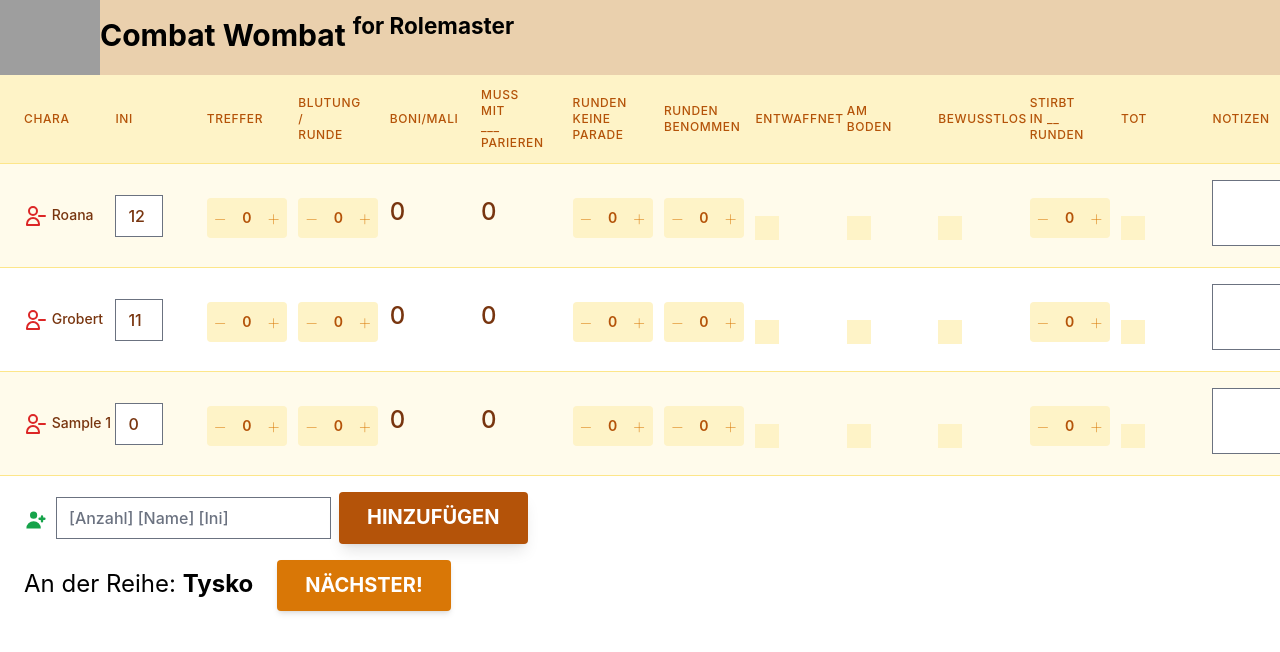
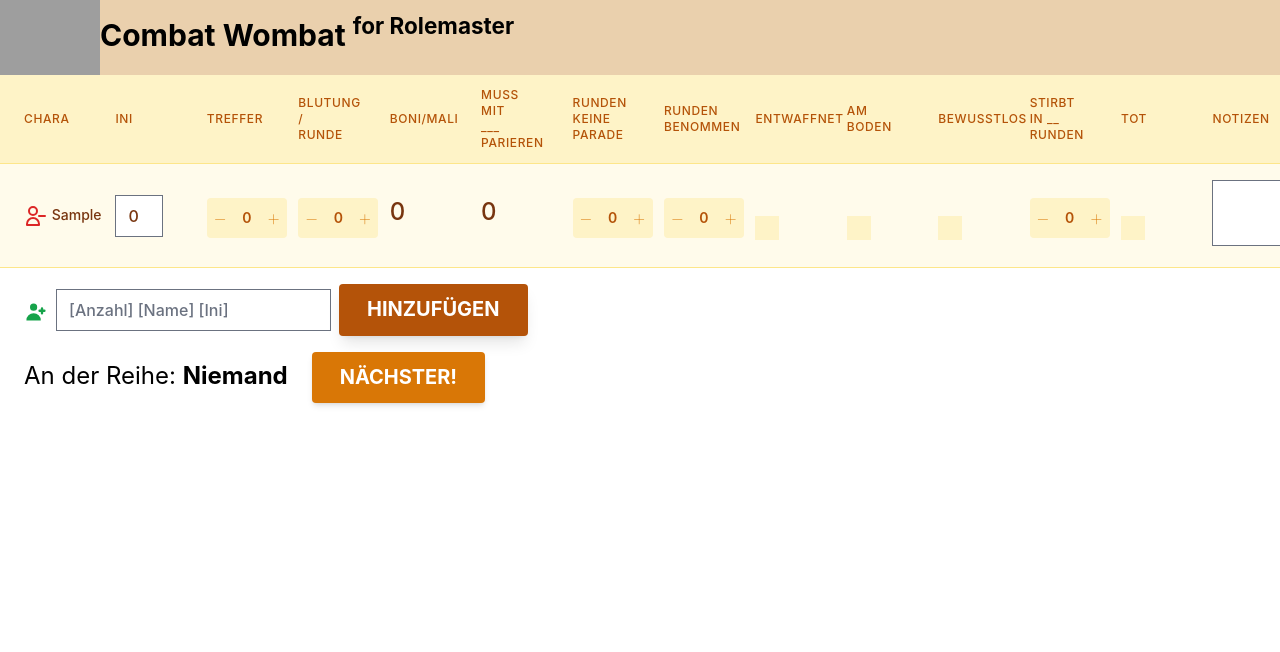
Before and after one commit to schmengler/combat-wombat, a React (Vite) app: page / in a window 1280 px wide. Both pictures are taken after typing "Sample" into the empty fields and a click on the button "HINZUFÜGEN". Shown: the top 652 px of the page. Built offline with nearby package versions, Linux system fonts and the light colour scheme; grey boxes are pictures that could not be loaded.

Commit message:
Rotate current id

```diff
--- a/index.html
+++ b/index.html
@@ -6,6 +6,7 @@
     <meta name="viewport" content="width=device-width, initial-scale=1.0" />
     <title>Combat Wombat</title>
   </head>
+  <!--TODO: manifest for offline mode -->
   <body>
     <div id="root"></div>
     <script type="module" src="/src/main.tsx"></script>
--- a/src/Actions.tsx
+++ b/src/Actions.tsx
@@ -1,9 +1,34 @@
-function Actions() {
-    return (
+import {Character} from "./Model/Character";
+
+function Actions({characters, currentId, setCurrentId}) {
+
+    function getCurrent(): Character|null
+    {
+        if (currentId == null && characters.length > 0) {
+            return new Character("Niemand", 0);
+        } else {
+            return characters.find((c: Character) => c.id == currentId) || null;
+        }
+    }
+
+    function next() {
+        if (characters.length == 0) {
+            return;
+        }
+        const currentIndex: number = characters.findIndex((c: Character) => c.id == currentId);
+        const nextIndex: number = (currentIndex + 1) % characters.length;
+        setCurrentId(characters[nextIndex].id);
+    }
+
+    const current: Character|null = getCurrent();
+
+    return current && (
         <div className={"container mx-auto"}>
-            <span className={"text-2xl px-6"}>An der Reihe: <span className={"font-bold"}>Tysko</span></span>
+            <span className={"text-2xl px-6"}>An der Reihe: <span className={"font-bold"}>{current.name}</span></span>
             <button type="button"
-                    className="inline-block px-7 py-3 bg-amber-600 text-white font-bold text-xl leading-snug uppercase rounded shadow-md hover:bg-amber-700 hover:shadow-lg focus:bg-amber-700 focus:shadow-lg focus:outline-none focus:ring-0 active:bg-amber-800 active:shadow-lg transition duration-150 ease-in-out">
+                    className="inline-block px-7 py-3 bg-amber-600 text-white font-bold text-xl leading-snug uppercase rounded shadow-md hover:bg-amber-700 hover:shadow-lg focus:bg-amber-700 focus:shadow-lg focus:outline-none focus:ring-0 active:bg-amber-800 active:shadow-lg transition duration-150 ease-in-out"
+                    onClick={next}
+            >
                 Nächster!
             </button>
         </div>
--- a/src/App.tsx
+++ b/src/App.tsx
@@ -1,7 +1,10 @@
 import Table from './Table';
 import Actions from './Actions'
+import {useState} from "react";
 
 function App() {
+    const [currentId, setCurrentId] = useState(null);
+    const [characters, setCharacters] = useState([])
 
     return (
         <div className="App">
@@ -11,8 +14,8 @@
                     Combat Wombat <sup>for Rolemaster</sup>
                 </h1>
             </header>
-            <Table/>
-            <Actions />
+            <Table characters={characters} setCharacters={setCharacters} currentId={currentId}/>
+            <Actions characters={characters} currentId={currentId} setCurrentId={setCurrentId}/>
         </div>
     )
 }
--- a/src/Form/Add.tsx
+++ b/src/Form/Add.tsx
@@ -16,7 +16,7 @@
         const count: number = Number.parseInt(matches[1]) || 1;
         const name: string = matches[2];
         const ini: number = Number.parseInt(matches[3]) || 0;
-        const added : Character[] = Array.from({length: count}, (x, i) => new Character(name + ' ' + (i + 1), ini));
+        const added : Character[] = Array.from({length: count}, (x, i) => new Character(name + (count > 1 ? ' ' + (i + 1) : ''), ini));
         setCharacters((prev: Character[]) => [...prev, ...added]);
         inputElement.value = '';
     }
--- a/src/Table.tsx
+++ b/src/Table.tsx
@@ -1,29 +1,16 @@
-import Counter from "./Form/Counter"
-import MultiCounter from "./Form/MultiCounter";
-import Checkbox from "./Form/Checkbox"
-import Text from "./Form/Text"
-import Remove from "./Form/Remove"
 import Add from "./Form/Add"
 import {Character} from "./Model/Character";
-import {useState} from "react";
-import {Modifier} from "./Model/Modifier";
-import {WoundType} from "./Model/WoundType";
 import CharacterRow from "./Form/CharacterRow";
-import SortCharacters from "./Form/SortCharacters";
 
 
-function Table() {
-
-    const [characters, setCharacters] = useState([new Character("Grobert", 11), new Character("Roana", 12)])
-    // const [characters, setCharacters] = useState([])
+// @ts-ignore
+function Table({characters, setCharacters, currentId}) {
 
     const thClass = "py-3 px-6 text-xs font-medium tracking-wider text-left text-amber-700 uppercase dark:text-amber-400";
     const tableClass = "min-w-full divide-y divide-amber-200 table-fixed dark:divide-amber-700 w-full";
     const theadClass = "bg-amber-100 dark:bg-amber-700";
     const tbodyClass = "bg-white divide-y divide-amber-200 dark:bg-amber-800 dark:divide-amber-700";
     const tdClass = "py-4 px-6 text-sm font-medium text-amber-900 whitespace-nowrap dark:text-white";
-    const trClassOdd = "hover:bg-orange-50 dark:hover:bg-amber-700";
-    const trClassEven = "bg-amber-50 hover:bg-orange-50 dark:hover:bg-amber-700";
 
     characters.sort((a: Character, b:Character): number => b.ini - a.ini);
 
@@ -50,9 +37,9 @@
             <tbody className={tbodyClass}>
 
             {characters.map((character: Character, index) => (
-                <CharacterRow key={character.id} isCurrent={false} isEven={index %2 == 0} characters={characters} setCharacters={setCharacters} characterId={character.id}/>))}
+                <CharacterRow key={character.id} isCurrent={currentId == character.id} isEven={index %2 == 0} characters={characters} setCharacters={setCharacters} characterId={character.id}/>))}
 
-            <tr className={trClassOdd}>
+            <tr>
                 <td className={tdClass} colSpan={14}><Add setCharacters={setCharacters}/></td>
             </tr>
             </tbody>
```
